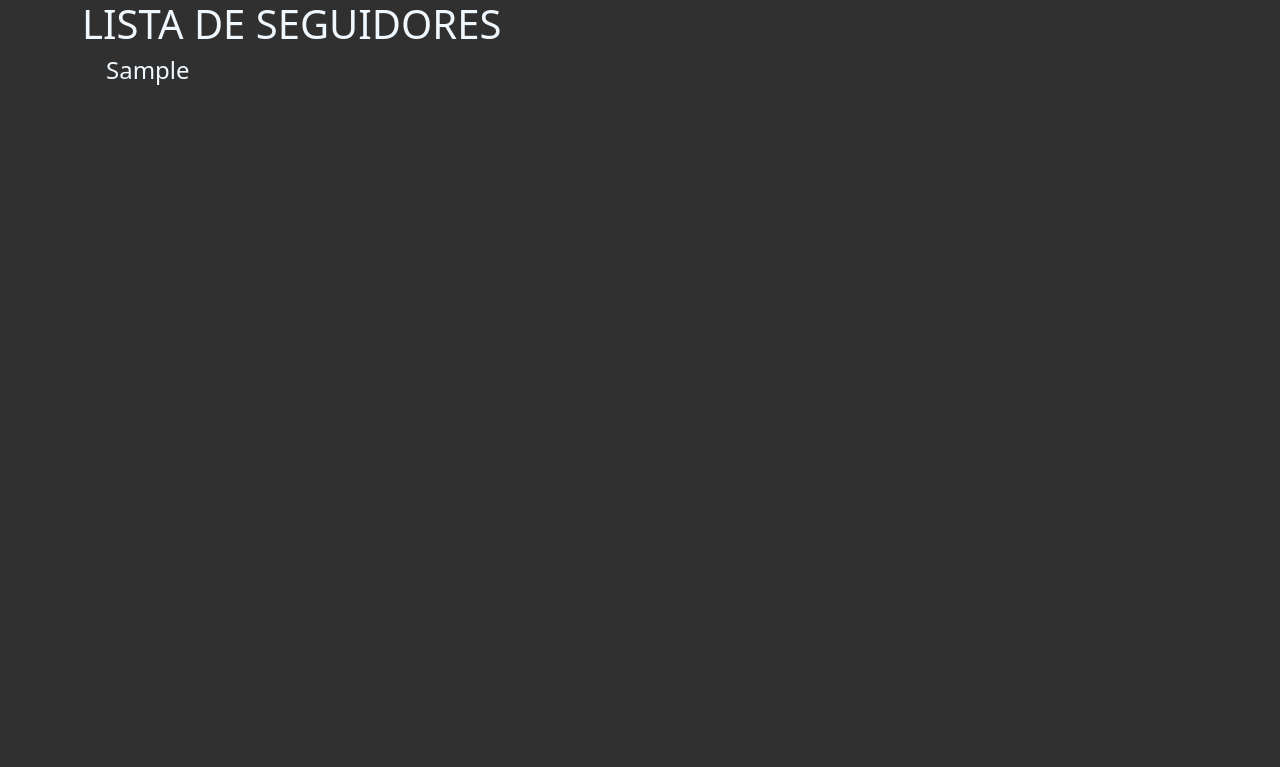
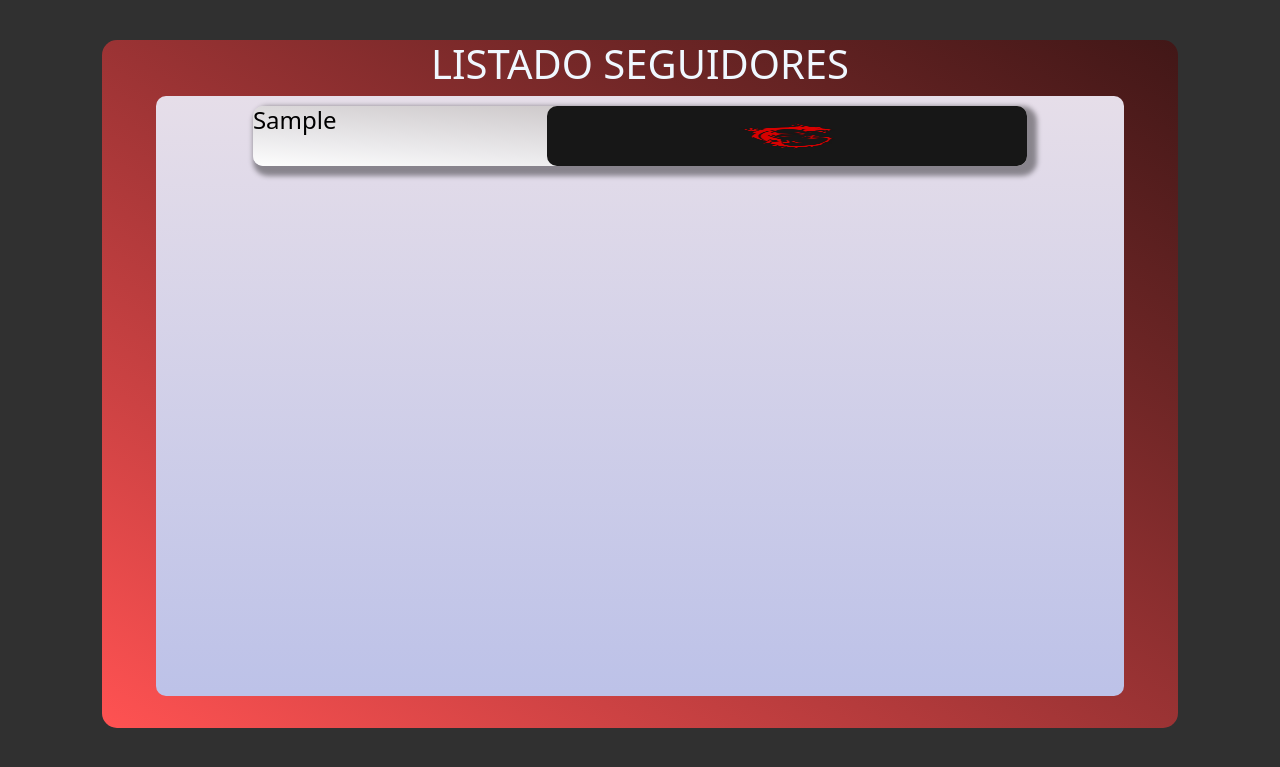
Before and after one commit to joselechuga/RedSocialMigrada, a Django app: page /lista-seguidores/ in a window 1280 px wide. Shown: the top 767 px of the page. Run offline with Django 4.2, Linux system fonts and the light colour scheme; tables that the repository leaves empty hold one stand-in row (values such as "Sample post").

Commit message:
tabla usuarios seguidores

```diff
--- a/core/static/core/css/listaSeguidores.css
+++ b/core/static/core/css/listaSeguidores.css
@@ -2,6 +2,64 @@ body{
     background-color: rgb(48,48 ,48 );
 }
 
-h1,h4{
+h1{
     color: aliceblue;
 }
+
+h4{
+    color: black;
+}
+
+.titulousuarios{
+    display: flex;
+    justify-content: center;
+    align-items: center;
+}
+
+.bt1 {
+    display: flex;
+    align-items: center;
+    flex-direction: column;
+    background-image: linear-gradient(to top, #bdc2e8 0%, #bdc2e8 1%, #e6dee9 100%);
+    border-radius: 10px;
+    margin: 0 5% 0 5%;
+    height: 600px;
+}
+
+.bt3 {
+    margin: 40px 8% 20px 8%;
+    background-image: linear-gradient(to left bottom, #411717, #6c2525, #9b3334, #cc4243, #ff5252);
+    border-radius: 15px;
+    height: 100%;
+    padding-bottom: 2em;
+
+}
+
+.bt2 {
+    height: 10%;
+    width: 80%;
+    border-radius: 10px;
+    margin-top: 1%;
+    margin-bottom: 1%;
+    background-image: linear-gradient(to left bottom, #bbb4b4, #cbc6c7, #dbd8da, #ebeaec, #fdfdfd);
+    box-shadow: 5px 5px 5px 5px #00000065;
+    display: flex;
+    justify-content: space-between;
+}
+
+.bt2 h1 {
+    margin: 1%;
+}
+
+.bt1::-webkit-scrollbar {
+    display: none;
+}
+
+.b1 {
+    -ms-overflow-style: none;
+}
+
+img{
+    width: 30em;
+    border-radius: 10px ;
+}
--- a/core/static/core/js/sinnumero.js
+++ b/core/static/core/js/sinnumero.js
@@ -14,6 +14,7 @@
   // Por último, nuestra función que verifica si el campo es válido antes de realizar cualquier otra acción.
     if (!input ) {
       alert('El campo no es válido.');
+
     } else {
       alert('El campo es válido');
     }
--- a/core/templates/core/ayuda/ayuda.html
+++ b/core/templates/core/ayuda/ayuda.html
@@ -16,6 +16,9 @@
   <link rel="preconnect" href="https://fonts.gstatic.com" crossorigin>
   <link href="https://fonts.googleapis.com/css2?family=Orelega+One&display=swap" rel="stylesheet">
   <link rel="icon" href="{% static 'core/img/logos/LOGO1_2.png' %}">
+
+  <!--link de chat ayuda-->
+  <script src="//code.tidio.co/wxbnq3g4lwv6fxx2dljozesiih7dopvh.js" async></script>
 </head>
 
 <body>
@@ -85,7 +88,7 @@
               <div class="container">
                 <div class="mb-3">
                   <label for="nombre">
-                    <p class="form-label letraform">Nombre</p>
+                    <p class="form-label letraform">Nombre y apellido</p>
                   </label>
                 </div>
                 <div class="mb-3">
--- a/core/templates/core/perfil/listaSeguidores.html
+++ b/core/templates/core/perfil/listaSeguidores.html
@@ -14,20 +14,20 @@
   </head>
   <body>
 
-    <div class="container">
-        <h1>LISTA DE SEGUIDORES</h1>
 
-        <div class="overflow-auto">
-            <div class="container-fluid l1">
-                {% for i in usuarios %}
-                <div class="container-fluid l2">
-                    <h4 class="usuario">{{i.usuario}}</h4>
-                </div>
-                {% endfor %}
+
+    <div class="bt3">
+        <div class="titulousuarios">
+            <h1 class="x1">LISTADO SEGUIDORES</h1>
+        </div>
+        <div class="bt1 overflow-auto">
+            {% for i in usuarios %}
+            <div class="bt2">
+                <h4>{{i.usuario}}</h4>
+                <img src="{% static 'core/img/Fondos/reddragon.jpg' %}" alt="">
             </div>
-        </div>
+            {% endfor %}
     </div>
-
 
     <script src="https://cdn.jsdelivr.net/npm/@popperjs/core@2.11.5/dist/umd/popper.min.js" integrity="sha384-Xe+8cL9oJa6tN/veChSP7q+mnSPaj5Bcu9mPX5F5xIGE0DVittaqT5lorf0EI7Vk" crossorigin="anonymous"></script>
 
--- a/core/templates/core/perfil/perfil.html
+++ b/core/templates/core/perfil/perfil.html
@@ -119,7 +119,10 @@
       </div>
       <div class="estadistics">
         <cite title="Source Title">15 Siguiendo&nbsp;&nbsp;|&nbsp;&nbsp;</cite>
-        <cite title="Source Title">201 Seguidores&nbsp;&nbsp;|&nbsp;&nbsp;</cite>
+        <a href="{% url 'listaSeguidores' %}">
+          <cite title="Source Title">201 Seguidores&nbsp;&nbsp;|&nbsp;&nbsp;</cite>
+        </a>
+
         <cite title="Source Title">2 Publicaciones&nbsp;&nbsp;|&nbsp;&nbsp;</cite>
         <cite title="Source Title">305 Me gusta</cite>
       </div><br>
```
Also changed, not shown: core/static/core/js/ayuda.js (+11 -10 lines), core/static/core/img/Fondos/reddragon.jpg (added), core/static/core/img/Fondos/usuario.jpg (added).
